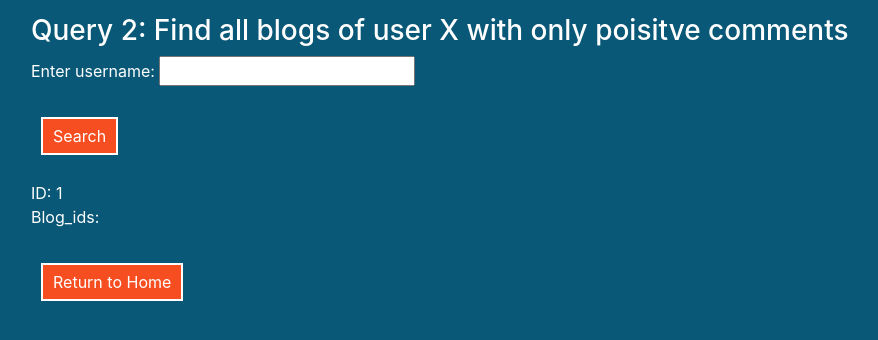
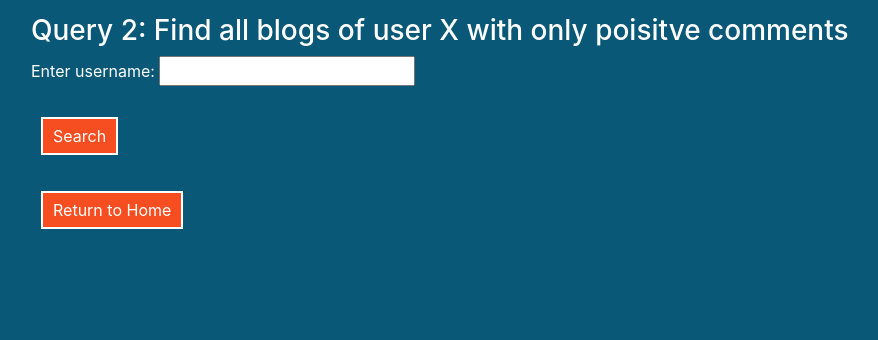
Before and after one commit to Space-Prince0821/Comp440, a PHP site: page /queries/Query2.php?user00=michael in a window 1280 px wide. Shown: the top 340 px of the page, without its empty margins (59-937 px from the left). Run offline with PHP 8.4, Linux system fonts and the light colour scheme; data comes from the database, SQL or seed files in the repository.

Commit message:
fixed query 2 styling

```diff
--- a/queries/Query2.php
+++ b/queries/Query2.php
@@ -107,6 +107,9 @@
                     <button name="new_search">Search</button>
                 </p>
             </form>
+            <a href="../welcome.php">
+                <button>Return to Home</button>
+            </a>
             <?php
                 include('../Config.php');
                 $inputName = $_REQUEST["user00"];
@@ -119,8 +122,6 @@
                 $getBlogQuery = mysqli_query($db, $getBlog);
                 $getBlogQueryResult = $getBlogQuery->fetch_array()[0] ?? '';
 
-                echo 'ID: ' . $sqlStmtQueryResult . '<br>';
-                echo 'Blog_ids: ';
                 foreach($getBlogQuery as $g){
                     $blogID = $g['blog_id'];
                     $mood = 1;
@@ -190,10 +191,6 @@
                 }
             ?>
             <br>
-            <br>
-            <a href="../welcome.php">
-                <button>Return to Home</button>
-            </a>
         </div>
         <script src="https://code.jquery.com/jquery-3.5.1.slim.min.js"></script>
         <script src="https://cdn.jsdelivr.net/npm/popper.js@1.16.1/dist/umd/popper.min.js"></script>
```
